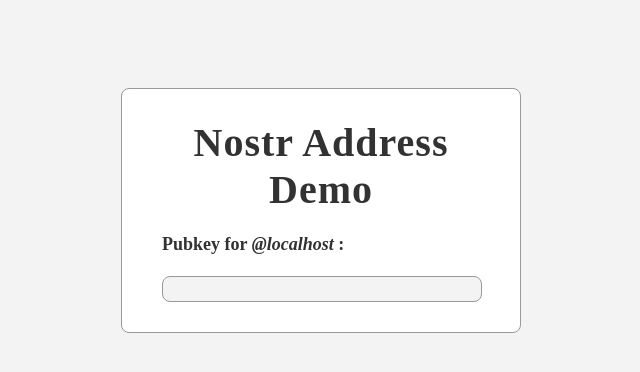
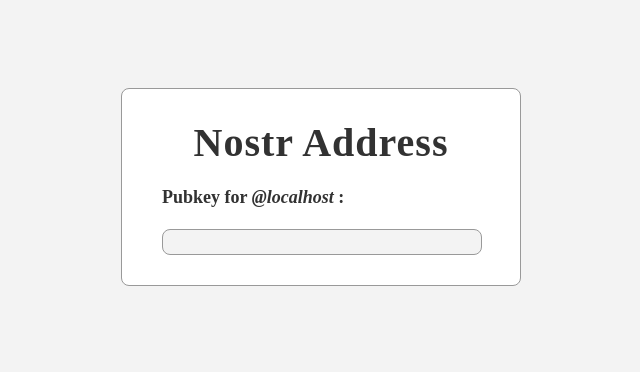
Before and after one commit to basantagoswami/nip05-demo, a website: page public/index.ejs in a window 1280 px wide. Shown: the whole page, without its empty margins (319-959 px from the left). Drawn offline with nearby package versions, Linux system fonts and the light colour scheme; files that its build step writes are made by us from their sources.

Commit message:
update readme

```diff
--- a/public/index.ejs
+++ b/public/index.ejs
@@ -4,12 +4,12 @@
 		<meta charset="UTF-8" />
 		<meta http-equiv="X-UA-Compatible" content="IE=edge" />
 		<meta name="viewport" content="width=device-width, initial-scale=1.0" />
-		<title>NIP-05 Demo</title>
+		<title>Nostr Address | NIP-05</title>
         <link rel="stylesheet" href="styles.css">
 	</head>
 	<body>
 		<main class="card">
-			<div id="title">Nostr Address Demo</div>
+			<div id="title">Nostr Address</div>
             <br>
 			<div id="domain">Pubkey for <span id="domain">@</span> :</div>
             <br>
--- a/public/styles.css
+++ b/public/styles.css
@@ -7,7 +7,7 @@
   align-items: center;
   background: #f3f3f3;
   flex-direction: column;
-  font-family: 'ubuntu';
+  font-family: 'sans serif';
   font-size: 18px;
   color: rgb(50, 50, 50);
   justify-content: center;
```
Also changed, not shown: README.md.
